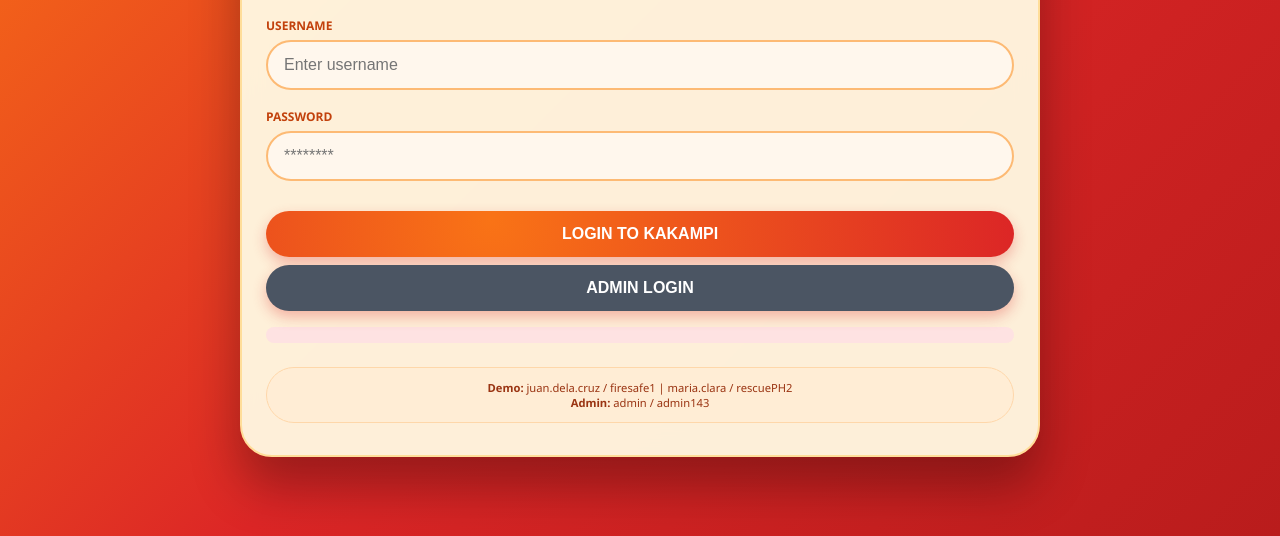
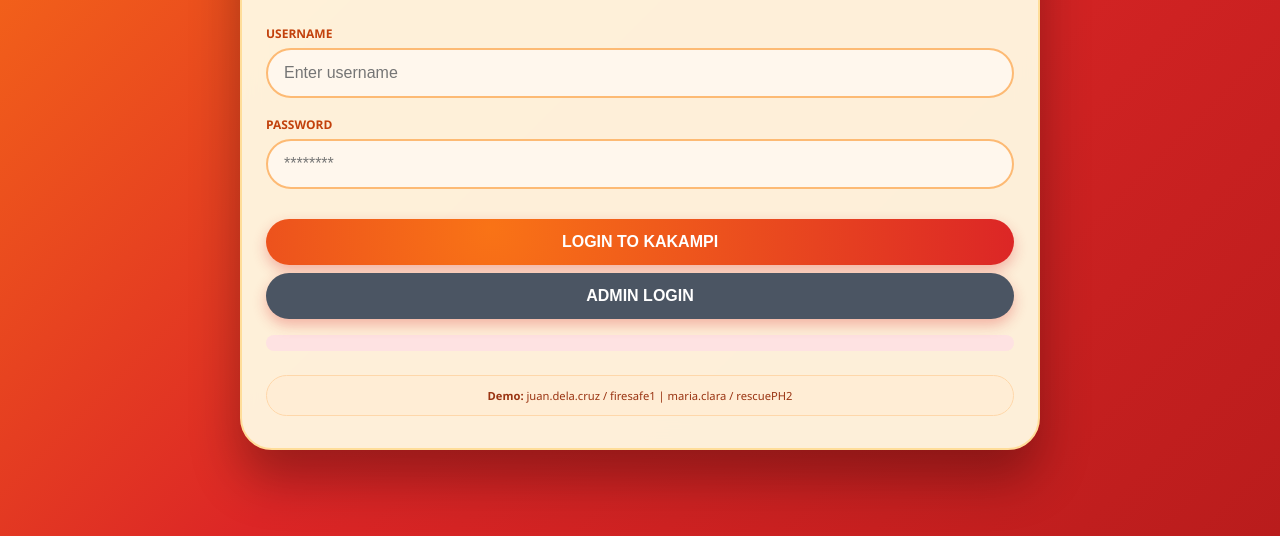
Before and after one commit to rksantosss/KAKAMPI---Lipa-Fire-Rescue, a plain HTML site: page index.html in a window 1280 px wide. Shown: the part 264-800 px from the top of the page. Drawn offline with Linux system fonts and the light colour scheme.

Commit message:
index.html

```diff
--- a/index.html
+++ b/index.html
@@ -367,7 +367,7 @@
     <button class="login-btn" id="doLoginBtn">LOGIN TO KAKAMPI</button>
     <button class="login-btn" id="openAdminLoginBtn" style="background:#4b5563; margin-top:8px;">ADMIN LOGIN</button>
     <div id="loginErrorMsg" class="error-msg"></div>
-    <div class="demo-hint"><strong>Demo:</strong> juan.dela.cruz / firesafe1 | maria.clara / rescuePH2<br><strong>Admin:</strong> admin / admin143</div>
+    <div class="demo-hint"><strong>Demo:</strong> juan.dela.cruz / firesafe1 | maria.clara / rescuePH2<br></div>
   </div>
   <div id="registerPanel" class="register-container">
     <div class="login-title">Create Account</div>
```
